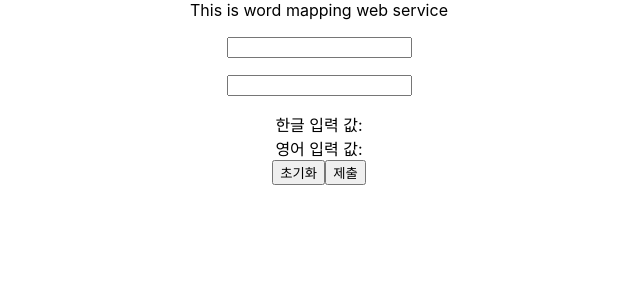
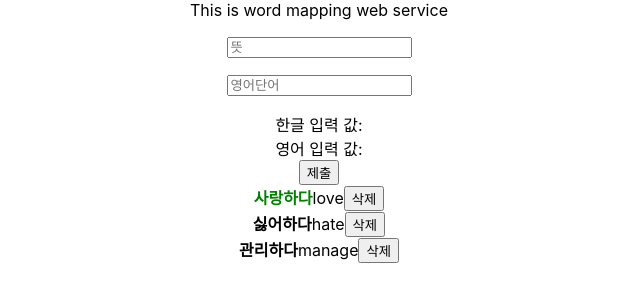
Before and after one commit to youngG124/-, a React (Create React App) app: page / in a window 1280 px wide. Shown: the top 302 px of the page, without its empty margins (321-961 px from the left). Built offline with nearby package versions, Linux system fonts and the light colour scheme.

Commit message:
create, delete 구현

```diff
--- a/src/App.js
+++ b/src/App.js
@@ -1,12 +1,93 @@
+import Subject from './components/Subject';
+import CreateWord from './components/CreateWord';
+import WordList from './components/WordList';
+import React, {useState, useRef} from 'react';
 import './App.css';
-import Subject from './components/Subject';
-import InputForm from './components/InputForm';
 
 function App() {
+  // state 초기화
+  const [inputs, setInputs] = useState({
+      kor: '',
+      en: ''
+  });
+
+  // 초기화한 kor, en을 비구조화 할당
+  const { kor, en } = inputs;
+
+  // 새로 복사한 객체 뒤에 빈칸의 값을 추가
+  const onChange = (e) => {
+    const { value, name } = e.target;
+    setInputs({
+        ...inputs,
+        [name] : value
+    });
+  };
+
+  // 단어 객체들로 이뤄진 배열 초기상태
+  const [ words, setWords ] = useState([
+    {
+      id: 1,
+      kor: '사랑하다',
+      en: 'love',
+      active:true
+    },
+    {
+      id: 2,
+      kor: '싫어하다',
+      en: 'hate',
+      active:false
+    },
+    {
+      id: 3,
+      kor: '관리하다',
+      en: 'manage',
+      active:false
+    }
+  ]);
+
+  const nextId = useRef(4);
+  const onCreate = () => {
+    if (kor!=='' && en!=='') {
+      const word = {
+        id: nextId.current,
+        kor,
+        en
+      };
+      setWords([...words, word]);
+
+      setInputs({
+        kor:'',
+        en:''
+      });
+      nextId.current += 1;
+    }else{
+      alert('칸을 채우세요!');
+    }
+  };
+
+  const onRemove = id => {
+    setWords(words.filter(word => word.id !== id));
+  };
+
+  const onToggle = id => {
+    setWords(
+      words.map(word =>
+        word.id === id ? { ...word, active: !word.active } : word
+      )
+    );
+  };
+
+  //App 컴포넌트 랜더링
   return (
     <div className="App">
       <Subject />
-      <InputForm />
+      <CreateWord
+        kor = {kor}
+        en = {en}
+        onChange = {onChange}
+        onCreate = {onCreate}
+      />
+      <WordList words={words} onRemove={onRemove} onToggle={onToggle}/>
     </div>
   );
 }
--- /dev/null
+++ b/src/components/CreateWord.js
@@ -0,0 +1,31 @@
+import React from 'react';
+
+const CreateWord = ({kor, en, onChange, onCreate}) => {
+    return (
+        <div>
+            <p>
+                <input
+                 name="kor"
+                 placeholder='뜻'
+                 autoComplete="off"
+                 onChange={onChange} value={kor}/>
+            </p>
+            <p>
+                <input
+                 name="en"
+                 placeholder='영어단어'
+                 autoComplete="off"
+                 onChange={onChange} value={en} />
+            </p>
+            <div>
+                한글 입력 값: {kor}
+            </div>
+            <div>
+                영어 입력 값: {en}
+            </div>
+            <button onClick={onCreate}>제출</button>
+        </div>
+    )
+}
+
+export default CreateWord;
--- a/src/components/InputForm.js
+++ /dev/null
@@ -1,50 +0,0 @@
-import React, { useState, useRef } from 'react';
-
-const InputForm = () => {
-    const [inputs, setInputs] = useState({
-        kor: '',
-        en: ''
-    });
-
-    const korInput = useRef();
-
-    const { kor, en } = inputs;
-
-    const onChange = (e) => {
-        const { value, name } = e.target;
-        setInputs({
-            ...inputs,
-            [name] : value
-        });
-    };
-
-    const onReset = () => {
-        setInputs({
-            kor: '',
-            en: ''
-        })
-        korInput.current.focus();
-    };
-
-
-    return (
-        <div>
-            <p>
-                <input name="kor" onChange={onChange} value={kor} ref={korInput}/>
-            </p>
-            <p>
-                <input name="en" onChange={onChange} value={en} />
-            </p>
-            <div>
-                한글 입력 값: {kor}
-            </div>
-            <div>
-                영어 입력 값: {en}
-            </div>
-            <button onClick={onReset}>초기화</button>
-            <button>제출</button>
-        </div>
-    )
-}
-
-export default InputForm;
--- /dev/null
+++ b/src/components/WordList.js
@@ -0,0 +1,33 @@
+import React from 'react';
+
+const Word = ({ word, onRemove, onToggle }) => {
+    return (
+        <div>
+            <b
+            style={{
+                cursor:'pointer',
+                color: word.active ? 'green' : 'black'
+            }}
+            onClick = {() => onToggle(word.id)}
+            >
+                {word.kor}
+            </b>
+
+
+            <span>{word.en}</span>
+            <button onClick={() => onRemove(word.id)}>삭제</button>
+        </div>
+    )
+}
+
+const WordList = ({ words, onRemove, onToggle }) => {
+    return (
+        <div>
+            {words.map(word => (
+                <Word word={word} key={word.id} onRemove={onRemove} onToggle={onToggle}/>
+            ))}
+        </div>
+    )
+}
+
+export default WordList;
```
